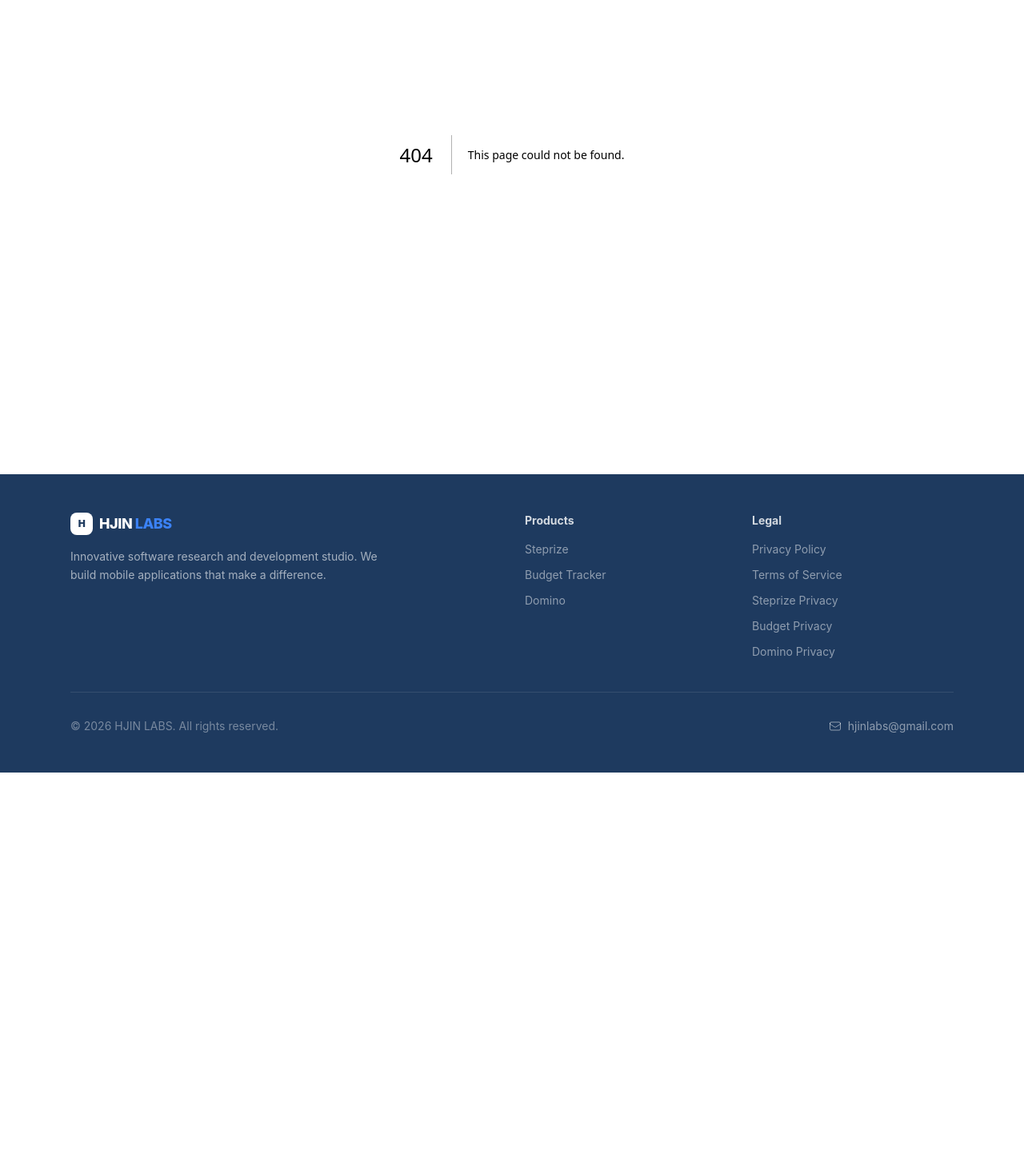
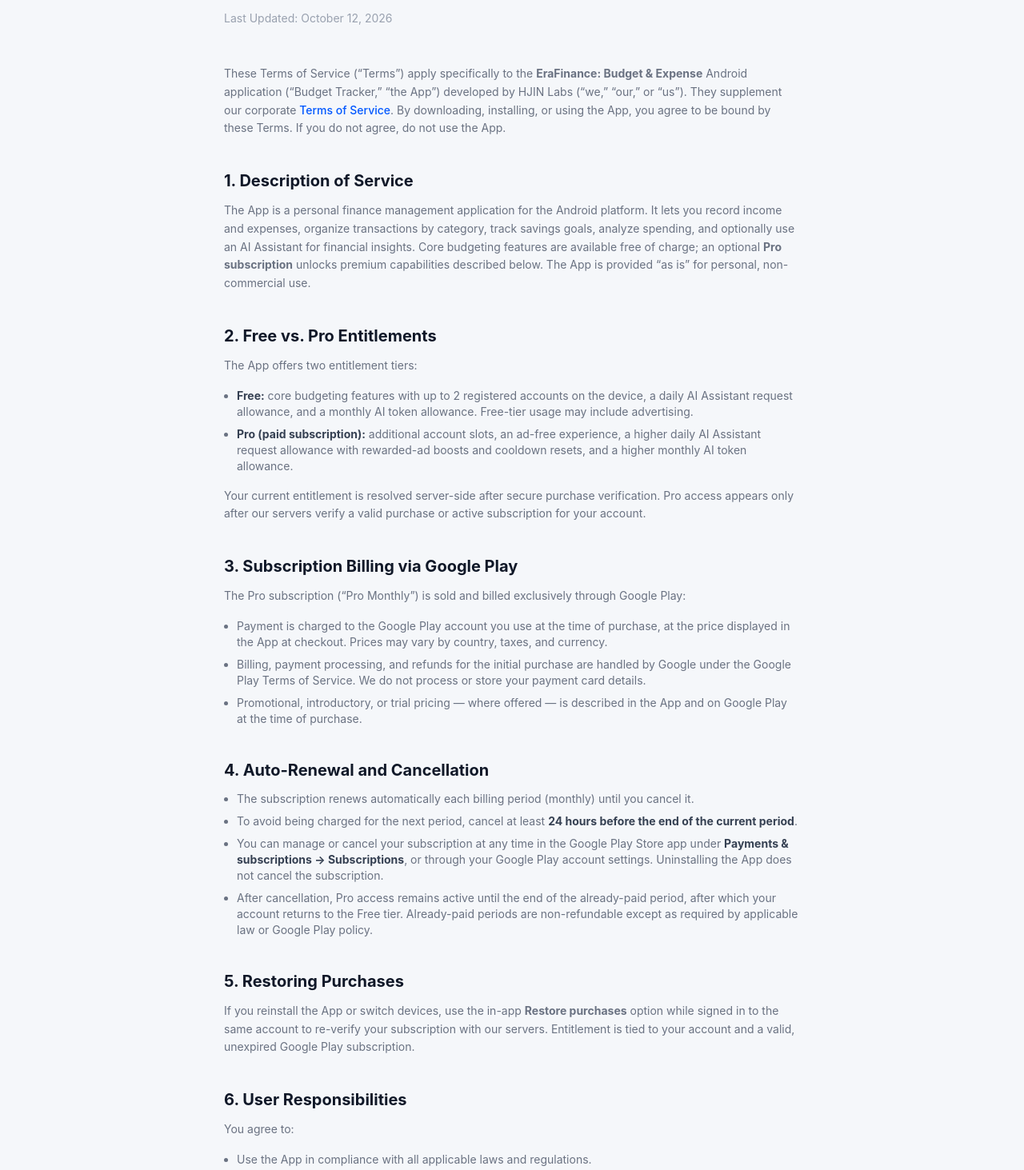
Before and after one commit to hjinlabs-netizen/hjinlabs-website, a Next.js app: page /legal/terms-budget in a window 1280 px wide. Before the commit this address had no page. Shown: the part 271-1734 px from the top of the page at 80% size. Before the commit the page ends 1237 px from the top, so only its background shows below. Built offline with nearby package versions, Linux system fonts and the light colour scheme.

Commit message:
feat(legal): add EraFinance Budget & Expense Terms of Service page

```diff
--- /dev/null
+++ b/src/app/legal/terms-budget/page.tsx
@@ -0,0 +1,150 @@
+import Link from 'next/link';
+import LegalLayout from '@/components/LegalLayout';
+
+export default function TermsBudgetPage() {
+  return (
+    <LegalLayout title="EraFinance: Budget & Expense — Terms of Service" lastUpdated="October 12, 2026">
+      <div>
+        <p className="text-gray-500 leading-relaxed text-sm mb-6">
+          These Terms of Service (&ldquo;Terms&rdquo;) apply specifically to the <strong>EraFinance:
+          Budget &amp; Expense</strong> Android application (&ldquo;Budget Tracker,&rdquo;
+          &ldquo;the App&rdquo;) developed by HJIN Labs (&ldquo;we,&rdquo; &ldquo;our,&rdquo;
+          or &ldquo;us&rdquo;). They supplement our corporate
+          <Link href="/legal/terms" className="text-[#0057FF] font-medium hover:underline"> Terms of Service</Link>.
+          By downloading, installing, or using the App, you agree to be bound by these Terms.
+          If you do not agree, do not use the App.
+        </p>
+      </div>
+
+      <div>
+        <h2 className="text-xl font-bold mb-3 text-gray-900">1. Description of Service</h2>
+        <p className="text-gray-500 leading-relaxed text-sm">
+          The App is a personal finance management application for the Android platform. It lets you
+          record income and expenses, organize transactions by category, track savings goals, analyze
+          spending, and optionally use an AI Assistant for financial insights. Core budgeting features
+          are available free of charge; an optional <strong>Pro subscription</strong> unlocks premium
+          capabilities described below. The App is provided &ldquo;as is&rdquo; for personal,
+          non-commercial use.
+        </p>
+      </div>
+
+      <div>
+        <h2 className="text-xl font-bold mb-3 text-gray-900">2. Free vs. Pro Entitlements</h2>
+        <p className="text-gray-500 leading-relaxed text-sm mb-4">
+          The App offers two entitlement tiers:
+        </p>
+        <ul className="space-y-2 text-sm text-gray-500 ml-4 list-disc">
+          <li><strong className="text-gray-700">Free:</strong> core budgeting features with up to 2 registered accounts on the device, a daily AI Assistant request allowance, and a monthly AI token allowance. Free-tier usage may include advertising.</li>
+          <li><strong className="text-gray-700">Pro (paid subscription):</strong> additional account slots, an ad-free experience, a higher daily AI Assistant request allowance with rewarded-ad boosts and cooldown resets, and a higher monthly AI token allowance.</li>
+        </ul>
+        <p className="text-gray-500 leading-relaxed text-sm mt-4">
+          Your current entitlement is resolved server-side after secure purchase verification. Pro
+          access appears only after our servers verify a valid purchase or active subscription for
+          your account.
+        </p>
+      </div>
+
+      <div>
+        <h2 className="text-xl font-bold mb-3 text-gray-900">3. Subscription Billing via Google Play</h2>
+        <p className="text-gray-500 leading-relaxed text-sm mb-4">
+          The Pro subscription (&ldquo;Pro Monthly&rdquo;) is sold and billed exclusively through
+          Google Play:
+        </p>
+        <ul className="space-y-2 text-sm text-gray-500 ml-4 list-disc">
+          <li>Payment is charged to the Google Play account you use at the time of purchase, at the price displayed in the App at checkout. Prices may vary by country, taxes, and currency.</li>
+          <li>Billing, payment processing, and refunds for the initial purchase are handled by Google under the Google Play Terms of Service. We do not process or store your payment card details.</li>
+          <li>Promotional, introductory, or trial pricing — where offered — is described in the App and on Google Play at the time of purchase.</li>
+        </ul>
+      </div>
+
+      <div>
+        <h2 className="text-xl font-bold mb-3 text-gray-900">4. Auto-Renewal and Cancellation</h2>
+        <ul className="space-y-2 text-sm text-gray-500 ml-4 list-disc">
+          <li>The subscription renews automatically each billing period (monthly) until you cancel it.</li>
+          <li>To avoid being charged for the next period, cancel at least <strong className="text-gray-700">24 hours before the end of the current period</strong>.</li>
+          <li>You can manage or cancel your subscription at any time in the Google Play Store app under <strong className="text-gray-700">Payments &amp; subscriptions → Subscriptions</strong>, or through your Google Play account settings. Uninstalling the App does not cancel the subscription.</li>
+          <li>After cancellation, Pro access remains active until the end of the already-paid period, after which your account returns to the Free tier. Already-paid periods are non-refundable except as required by applicable law or Google Play policy.</li>
+        </ul>
+      </div>
+
+      <div>
+        <h2 className="text-xl font-bold mb-3 text-gray-900">5. Restoring Purchases</h2>
+        <p className="text-gray-500 leading-relaxed text-sm">
+          If you reinstall the App or switch devices, use the in-app <strong>Restore
+          purchases</strong> option while signed in to the same account to re-verify your
+          subscription with our servers. Entitlement is tied to your account and a valid,
+          unexpired Google Play subscription.
+        </p>
+      </div>
+
+      <div>
+        <h2 className="text-xl font-bold mb-3 text-gray-900">6. User Responsibilities</h2>
+        <p className="text-gray-500 leading-relaxed text-sm mb-4">You agree to:</p>
+        <ul className="space-y-2 text-sm text-gray-500 ml-4 list-disc">
+          <li>Use the App in compliance with all applicable laws and regulations.</li>
+          <li>Provide accurate account credentials and keep them confidential.</li>
+          <li>Not modify, reverse engineer, decompile, or disassemble the App.</li>
+          <li>Not use the App for any illegal or unauthorized purpose, and not attempt to interfere with its proper functioning or backend services.</li>
+          <li>Review automatically captured transactions (SMS, notifications, OCR, voice) for accuracy — you remain responsible for the correctness of your financial records.</li>
+        </ul>
+      </div>
+
+      <div>
+        <h2 className="text-xl font-bold mb-3 text-gray-900">7. AI Assistant</h2>
+        <p className="text-gray-500 leading-relaxed text-sm">
+          The AI Assistant provides automated, informational insights based on the financial data you
+          choose to share with it. AI-generated responses may be incomplete or inaccurate and must
+          not be treated as professional financial, tax, legal, or investment advice. Usage is
+          subject to daily request limits and monthly token allowances for your tier, and to
+          acceptable-use restrictions (e.g., no unlawful, abusive, or financial-advice-seeking
+          misuse as enforced by the service).
+        </p>
+      </div>
+
+      <div>
+        <h2 className="text-xl font-bold mb-3 text-gray-900">8. Disclaimer of Financial Warranties</h2>
+        <p className="text-gray-500 leading-relaxed text-sm">
+          The App is a record-keeping and analysis tool, not a financial institution, advisor, or
+          fiduciary. We make no warranties — express or implied — regarding the accuracy of
+          transaction parsing, categorizations, analyses, budgets, or AI-generated insights. Nothing
+          in the App constitutes financial advice or a recommendation to buy, sell, or hold any
+          asset. You are solely responsible for financial decisions you make with or without reliance
+          on the App. The App is provided &ldquo;as is&rdquo; and &ldquo;as available&rdquo; without
+          warranties of any kind.
+        </p>
+      </div>
+
+      <div>
+        <h2 className="text-xl font-bold mb-3 text-gray-900">9. Limitation of Liability</h2>
+        <p className="text-gray-500 leading-relaxed text-sm">
+          To the maximum extent permitted by law, HJIN Labs shall not be liable for any indirect,
+          incidental, special, consequential, or punitive damages — including financial losses
+          allegedly based on App data or insights — resulting from your use of or inability to use
+          the App. Our total liability shall not exceed the amount you paid for the Pro subscription
+          in the twelve (12) months preceding the claim, or the minimum amount required by
+          applicable law where such a cap is not permitted.
+        </p>
+      </div>
+
+      <div>
+        <h2 className="text-xl font-bold mb-3 text-gray-900">10. Changes to These Terms</h2>
+        <p className="text-gray-500 leading-relaxed text-sm">
+          We may update these Terms from time to time. Changes take effect when posted on this page
+          with a revised &ldquo;Last Updated&rdquo; date. Material changes affecting subscriptions
+          will additionally be disclosed in the App where practicable. Continued use of the App after
+          changes take effect constitutes acceptance of the updated Terms.
+        </p>
+      </div>
+
+      <div>
+        <h2 className="text-xl font-bold mb-3 text-gray-900">11. Contact</h2>
+        <p className="text-gray-500 leading-relaxed text-sm">
+          For questions about these Terms or the Pro subscription, contact us at:
+        </p>
+        <a href="mailto:hjinlabs@gmail.com" className="text-[#0057FF] font-bold text-sm hover:underline mt-2 inline-block">
+          hjinlabs@gmail.com
+        </a>
+      </div>
+    </LegalLayout>
+  );
+}
```
